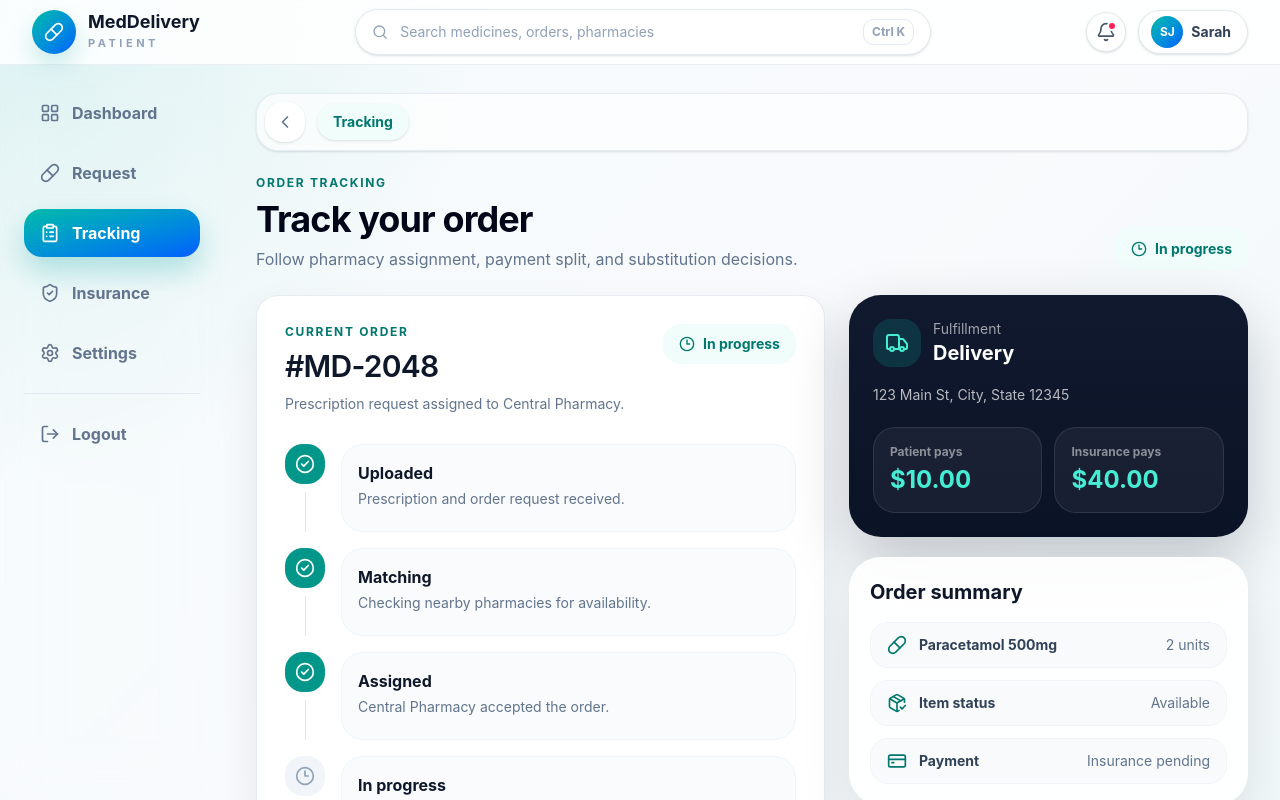
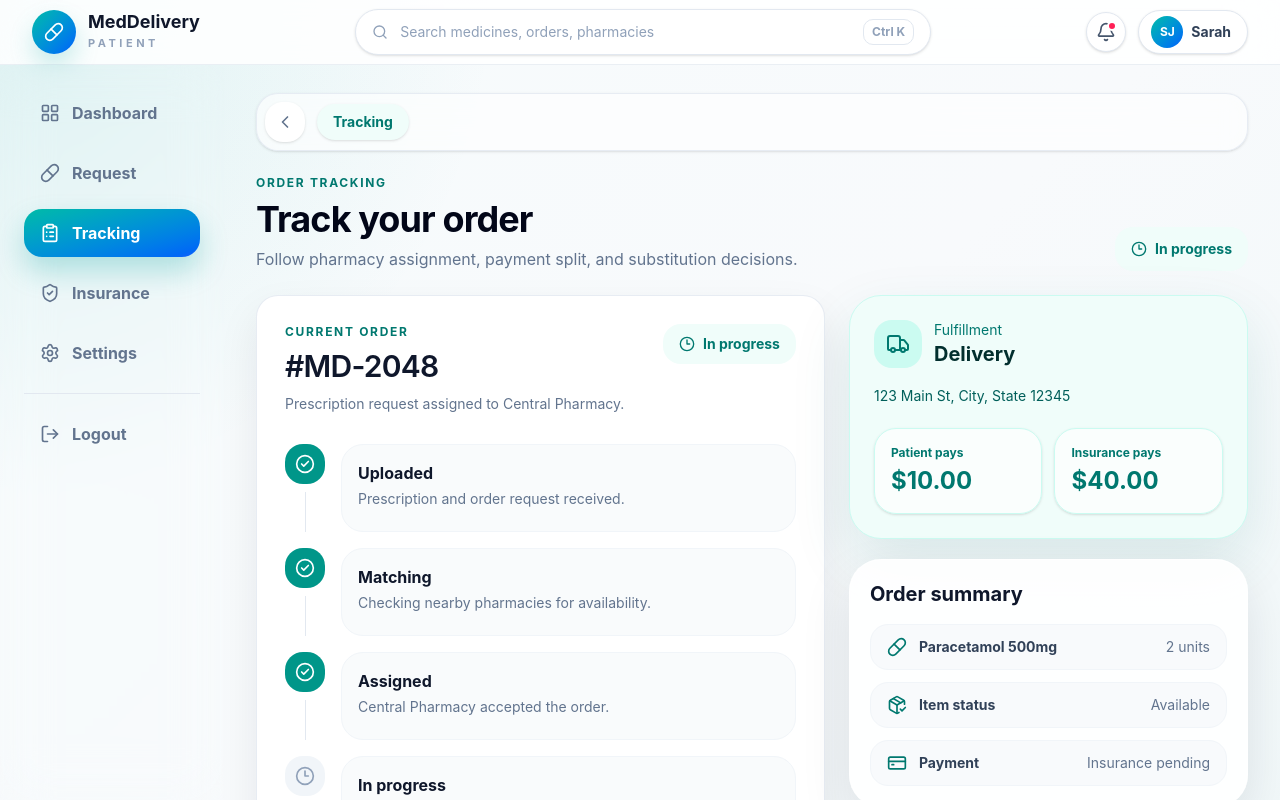
Before and after one commit to SheCanCODE-Capstone-Projects/Med-Delivery-System-FE, a Next.js app: page /tracking in a window 1280 px wide. Shown: the top 800 px of the page. Built offline with nearby package versions, Linux system fonts and the light colour scheme.

Commit message:
Polish patient UI cards

```diff
--- a/src/app/(public)/(patient)/order/page.tsx
+++ b/src/app/(public)/(patient)/order/page.tsx
@@ -82,12 +82,12 @@ export default function OrderingForm() {
   return (
     <PatientAppShell>
       <div className="grid gap-6 xl:grid-cols-[0.58fr_1.42fr]">
-        <aside className="rounded-3xl bg-[linear-gradient(180deg,#11192f_0%,#0b1326_100%)] p-6 text-white shadow-[0_24px_60px_rgba(11,19,39,0.18)]">
-          <span className="inline-flex min-h-8 items-center rounded-full border border-white/10 bg-white/5 px-4 text-xs font-semibold text-teal-100">
+        <aside className="rounded-3xl border border-teal-100 bg-teal-50 p-6 text-teal-950 shadow-[0_24px_60px_rgba(15,118,110,0.12)]">
+          <span className="inline-flex min-h-8 items-center rounded-full border border-teal-200 bg-white/70 px-4 text-xs font-semibold text-teal-700">
             Medicine request
           </span>
           <h1 className="mt-5 text-[2.35rem] leading-none font-semibold tracking-tight">Start an order safely.</h1>
-          <p className="mt-4 text-sm leading-6 text-white/70">
+          <p className="mt-4 text-sm leading-6 text-teal-800">
             Choose private purchase or prescription flow. The system matches nearby pharmacies by distance, coverage, and medicine availability.
           </p>
 
@@ -98,13 +98,13 @@ export default function OrderingForm() {
               { icon: ShieldCheck, title: "Validate", text: "Insurance and prescription checks stay visible." },
               { icon: Truck, title: "Fulfill", text: "Choose delivery or pickup before payment." }
             ].map((step) => (
-              <div key={step.title} className="grid grid-cols-[auto_1fr] gap-3 rounded-3xl border border-white/10 bg-white/5 p-4">
-                <span className="grid h-10 w-10 place-items-center rounded-2xl bg-teal-400/15 text-teal-300">
+              <div key={step.title} className="grid grid-cols-[auto_1fr] gap-3 rounded-3xl border border-teal-100 bg-white/70 p-4 shadow-sm">
+                <span className="grid h-10 w-10 place-items-center rounded-2xl bg-teal-100 text-teal-700">
                   <step.icon className="h-5 w-5" aria-hidden="true" />
                 </span>
                 <span>
                   <span className="block font-bold">{step.title}</span>
-                  <span className="mt-1 block text-sm leading-5 text-white/60">{step.text}</span>
+                  <span className="mt-1 block text-sm leading-5 text-teal-700">{step.text}</span>
                 </span>
               </div>
             ))}
--- a/src/app/(public)/(patient)/tracking/page.tsx
+++ b/src/app/(public)/(patient)/tracking/page.tsx
@@ -64,25 +64,25 @@ export default function TrackingPage() {
         </section>
 
         <aside className="grid gap-5">
-          <section className="rounded-[2rem] bg-[linear-gradient(180deg,#11192f_0%,#0b1326_100%)] p-6 text-white shadow-[0_24px_60px_rgba(11,19,39,0.22)]">
+          <section className="rounded-[2rem] border border-teal-100 bg-teal-50 p-6 text-teal-950 shadow-[0_24px_60px_rgba(15,118,110,0.12)]">
             <div className="flex items-center gap-3">
-              <span className="grid h-12 w-12 place-items-center rounded-2xl bg-teal-400/15 text-teal-300">
+              <span className="grid h-12 w-12 place-items-center rounded-2xl bg-teal-100 text-teal-700">
                 <Truck className="h-6 w-6" aria-hidden="true" />
               </span>
               <div>
-                <p className="text-sm text-white/60">Fulfillment</p>
+                <p className="text-sm text-teal-700">Fulfillment</p>
                 <h2 className="text-xl font-bold">Delivery</h2>
               </div>
             </div>
-            <p className="mt-4 text-sm leading-6 text-white/70">123 Main St, City, State 12345</p>
+            <p className="mt-4 text-sm leading-6 text-teal-800">123 Main St, City, State 12345</p>
             <div className="mt-5 grid grid-cols-2 gap-3">
-              <div className="rounded-3xl border border-white/10 bg-white/5 p-4">
-                <p className="text-xs font-bold text-white/50">Patient pays</p>
-                <p className="mt-1 text-2xl font-bold text-teal-300">$10.00</p>
+              <div className="rounded-3xl border border-teal-100 bg-white/70 p-4 shadow-sm">
+                <p className="text-xs font-bold text-teal-700">Patient pays</p>
+                <p className="mt-1 text-2xl font-bold text-teal-700">$10.00</p>
               </div>
-              <div className="rounded-3xl border border-white/10 bg-white/5 p-4">
-                <p className="text-xs font-bold text-white/50">Insurance pays</p>
-                <p className="mt-1 text-2xl font-bold text-teal-300">$40.00</p>
+              <div className="rounded-3xl border border-teal-100 bg-white/70 p-4 shadow-sm">
+                <p className="text-xs font-bold text-teal-700">Insurance pays</p>
+                <p className="mt-1 text-2xl font-bold text-teal-700">$40.00</p>
               </div>
             </div>
           </section>
--- a/src/components/layout/PatientAppShell.tsx
+++ b/src/components/layout/PatientAppShell.tsx
@@ -176,6 +176,7 @@ export default function PatientAppShell({ children }: Readonly<{ children: React
             <input
               placeholder="Search medicines, orders, pharmacies"
               className="min-h-11 min-w-0 flex-1 bg-transparent text-sm outline-hidden placeholder:text-slate-400"
+              suppressHydrationWarning
             />
             <span className="rounded-lg border border-slate-200 px-2 py-1 text-xs font-bold text-slate-400">Ctrl K</span>
           </label>
@@ -270,6 +271,7 @@ export default function PatientAppShell({ children }: Readonly<{ children: React
             <input
               placeholder="Search medicines, orders, pharmacies"
               className="min-h-11 min-w-0 flex-1 bg-transparent text-sm outline-hidden placeholder:text-slate-400"
+              suppressHydrationWarning
             />
           </label>
           {children}
```
